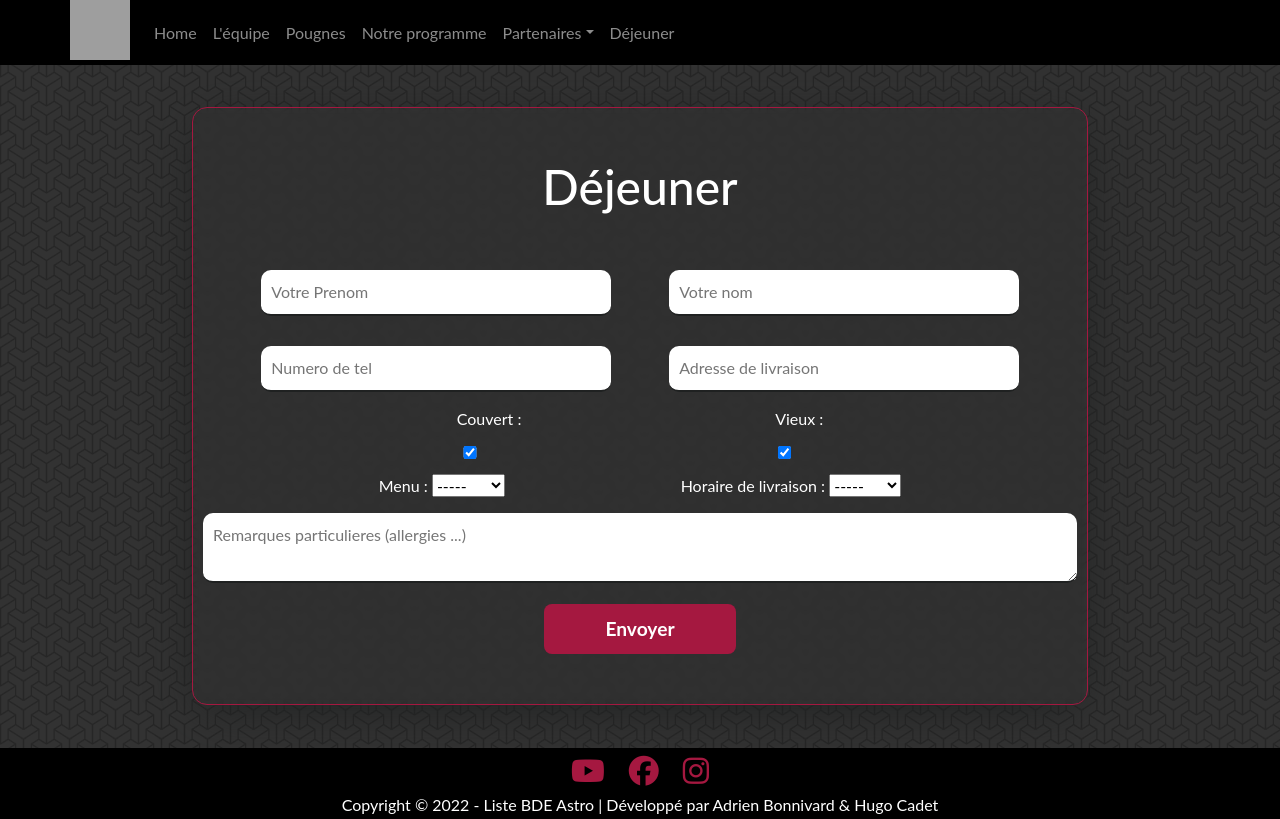
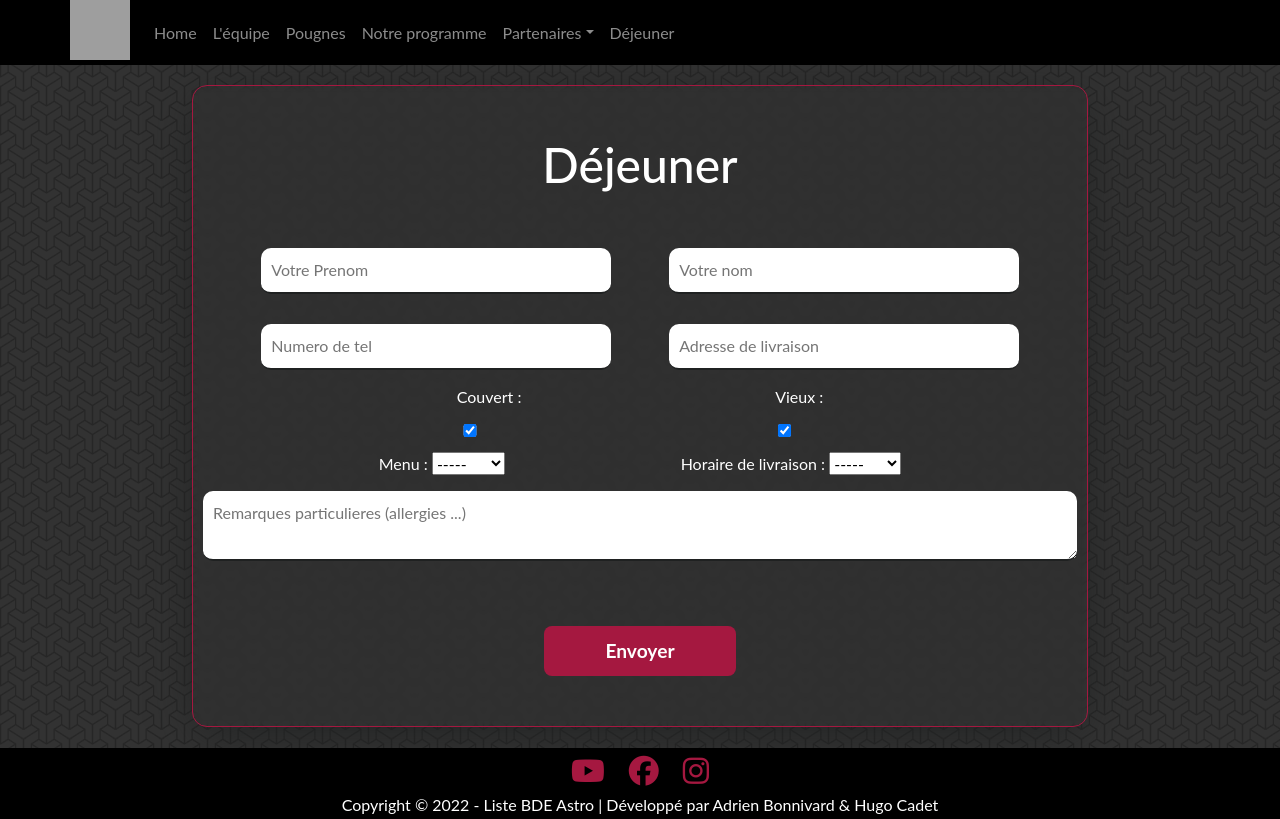
Before and after one commit to HugoKD/siite, a Django app: page /dejeuner/ in a window 1280 px wide. Run offline with Django 4.2, Linux system fonts and the light colour scheme; some libraries are stand-ins or nearby versions; grey boxes are pictures that could not be loaded.

Commit message:
fumulaire contact

```diff
--- a/form/static/css/dejeuner.css
+++ b/form/static/css/dejeuner.css
@@ -63,9 +63,6 @@ section#dejeuner .contact_div .texte h1{
 }
 
 
-section#dejeuner .contact_div form {
-    height: 80%;
-}
 section#dejeuner .contact_div form input {
     width: 40%;
     display: flex;
@@ -119,6 +116,7 @@ section#dejeuner .contact_div form button {
     margin: 0 auto;
     transition: 0.2s;
     display: block;
+    margin-top: 5%;
 
 }
 
```
Also changed, not shown: db.sqlite3.
